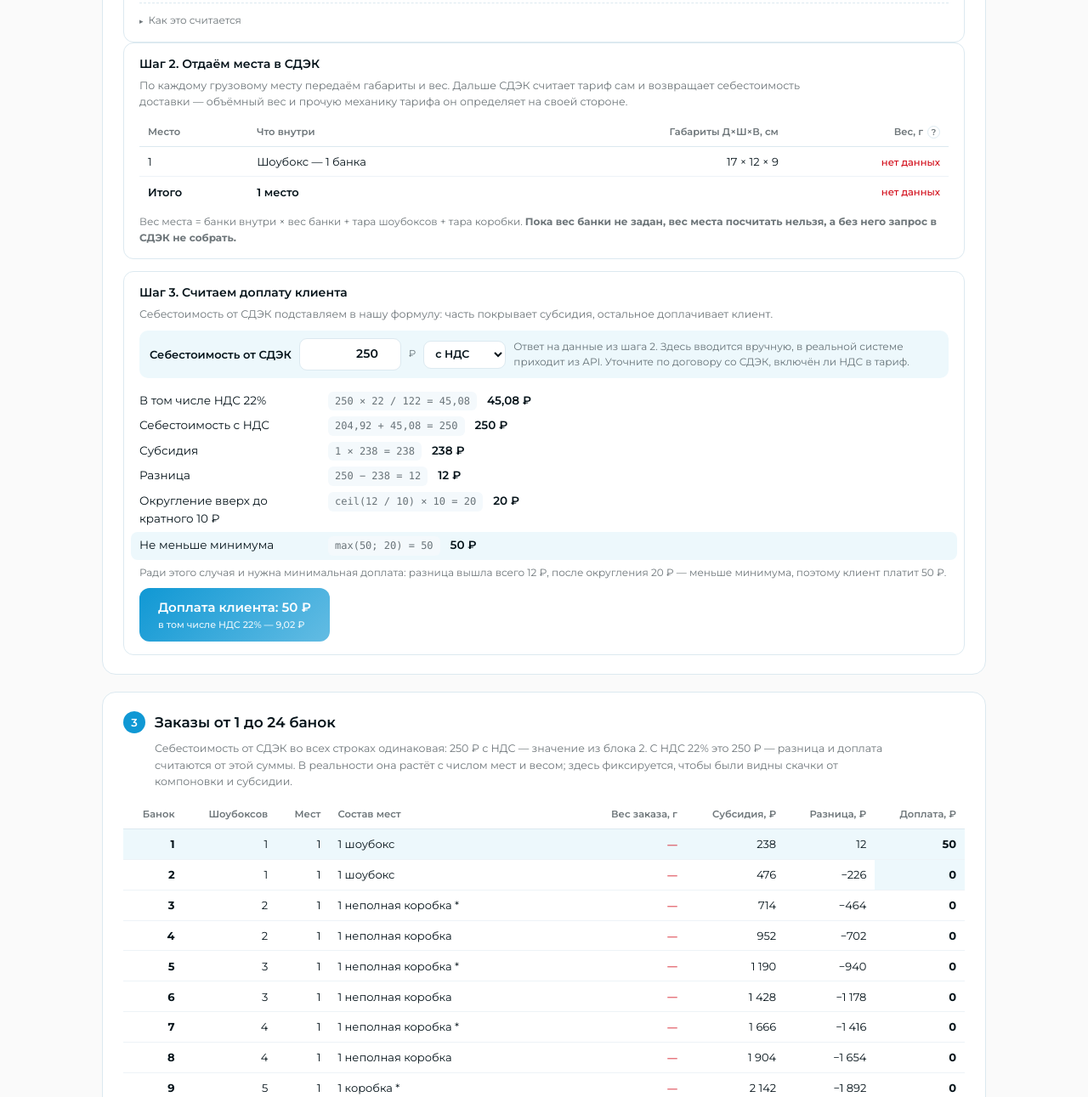
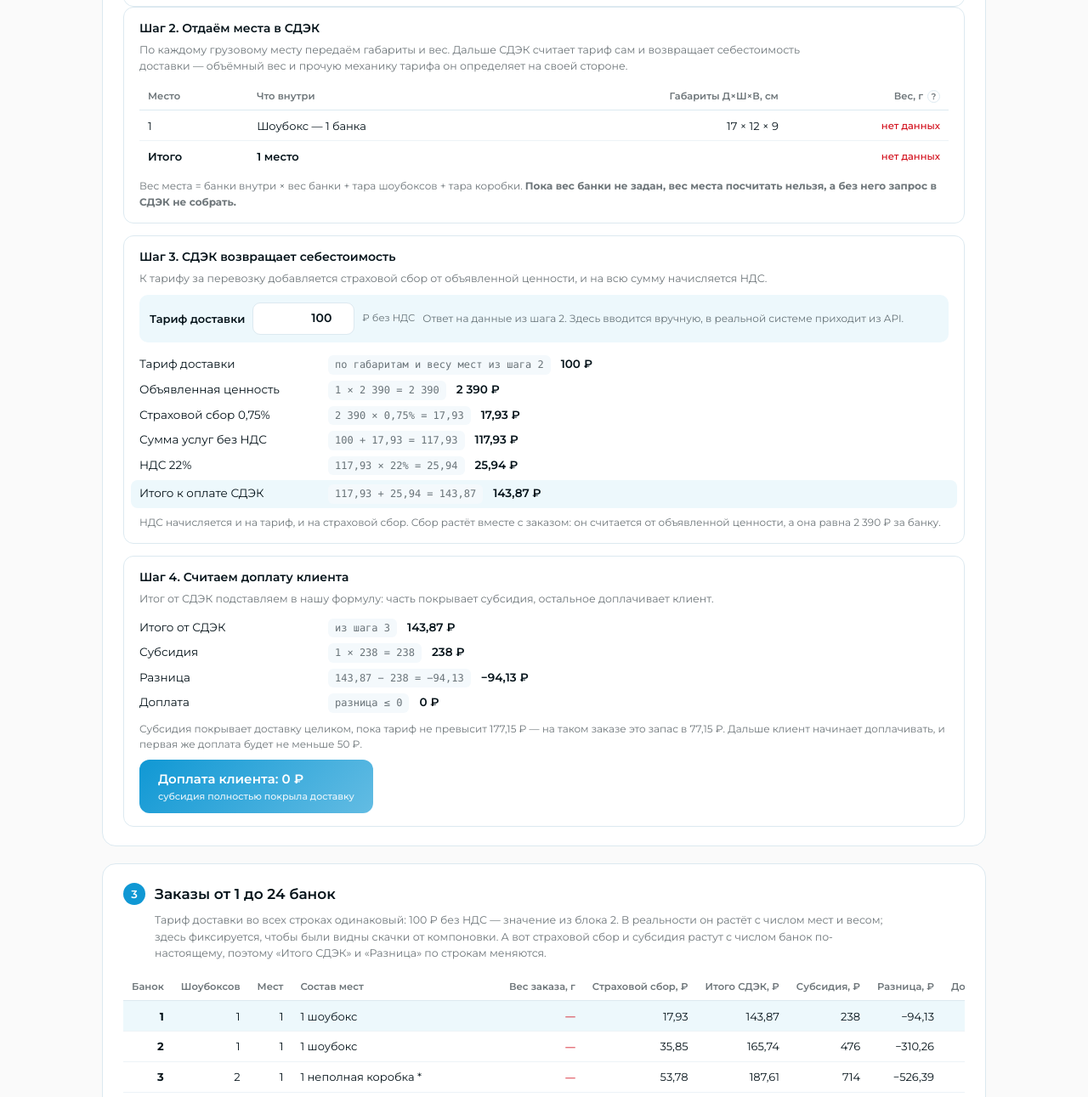
Before and after one commit to slnkt/packing-calc, a plain HTML site: page index.html in a window 1280 px wide. Shown: the part 1203-2494 px from the top of the page at 85% size. Drawn offline with Linux system fonts and the light colour scheme.

Commit message:
Себестоимость СДЭК: тариф + страховой сбор + НДС отдельным шагом, доплата вынесена в шаг 4
Co-Authored-By: Claude Fable 5 <noreply@anthropic.com>

```diff
--- a/index.html
+++ b/index.html
@@ -207,11 +207,24 @@ tr.total td{font-weight:600;border-top:1.5px solid var(--line);border-bottom:0}
       <div class="prow"><span class="plabel">Вес банки с продуктом<span class="tip" tabindex="0"><span aria-hidden="true">?</span><span class="tipbody">У каждого SKU вес свой. Здесь для простоты одно число на весь заказ, в реальной системе вес берётся по каждому SKU из заказа.</span></span></span>
         <span class="pctrl"><input id="p-jar" class="opt" type="number" inputmode="decimal" min="0" step="1" placeholder="нет данных"><span class="unit">г</span></span>
       </div>
-      <p class="note" style="margin:2px 0 0">У каждого SKU вес свой</p>
+      <p class="note" style="margin:2px 0 4px">У каждого SKU вес свой</p>
+      <div class="prow"><span class="plabel">Объявленная ценность<span class="tip" tabindex="0"><span aria-hidden="true">?</span><span class="tipbody">Стоимость банки, которую заявляем перевозчику. От неё СДЭК считает страховой сбор, поэтому сбор растёт вместе с суммой заказа.</span></span></span>
+        <span class="pctrl"><input id="p-jar-value" type="number" inputmode="decimal" min="0" step="1"><span class="unit">₽</span></span>
+      </div>
     </div>
 
     <div class="pgroup">
-      <h3>Доплата за доставку</h3>
+      <h3>Себестоимость СДЭК</h3>
+      <div class="prow"><span class="plabel">Страховой сбор<span class="tip" tabindex="0"><span aria-hidden="true">?</span><span class="tipbody">Процент от объявленной ценности заказа. Начисляется сверх тарифа доставки, до НДС.</span></span></span>
+        <span class="pctrl"><input id="p-insurance" type="number" inputmode="decimal" min="0" step="0.05"><span class="unit">%</span></span>
+      </div>
+      <div class="prow"><span class="plabel">Ставка НДС<span class="tip" tabindex="0"><span aria-hidden="true">?</span><span class="tipbody">Начисляется на всю сумму услуг СДЭК — и на тариф доставки, и на страховой сбор.</span></span></span>
+        <span class="pctrl"><input id="p-vat" type="number" inputmode="decimal" min="0" step="1"><span class="unit">%</span></span>
+      </div>
+    </div>
+
+    <div class="pgroup">
+      <h3>Доплата клиента</h3>
       <div class="prow"><span class="plabel">Субсидия на банку<span class="tip" tabindex="0"><span aria-hidden="true">?</span><span class="tipbody">Часть себестоимости доставки, которую компания берёт на себя, за каждую банку заказа. Остальное клиент доплачивает.</span></span></span>
         <span class="pctrl"><input id="p-subsidy" type="number" inputmode="decimal" min="0" step="1"><span class="unit">₽</span></span>
       </div>
@@ -220,9 +233,6 @@ tr.total td{font-weight:600;border-top:1.5px solid var(--line);border-bottom:0}
       </div>
       <div class="prow"><span class="plabel">Минимальная доплата</span>
         <span class="pctrl"><input id="p-min" type="number" inputmode="decimal" min="0" step="1"><span class="unit">₽</span></span>
-      </div>
-      <div class="prow"><span class="plabel">Ставка НДС<span class="tip" tabindex="0"><span aria-hidden="true">?</span><span class="tipbody">Клиент платит доплату с НДС, поэтому субсидия и доплата считаются в деньгах с НДС. Себестоимость от СДЭК приводится к той же базе: переключатель рядом с полем в шаге 3 говорит, пришла она с налогом или без.</span></span></span>
-        <span class="pctrl"><input id="p-vat" type="number" inputmode="decimal" min="0" step="1"><span class="unit">%</span></span>
       </div>
     </div>
   </div>
@@ -243,19 +253,21 @@ tr.total td{font-weight:600;border-top:1.5px solid var(--line);border-bottom:0}
     <div id="step12"></div>
 
     <div class="step">
-      <h3>Шаг 3. Считаем доплату клиента</h3>
-      <p class="lead">Себестоимость от СДЭК подставляем в нашу формулу: часть покрывает субсидия, остальное доплачивает клиент.</p>
+      <h3>Шаг 3. СДЭК возвращает себестоимость</h3>
+      <p class="lead">К тарифу за перевозку добавляется страховой сбор от объявленной ценности, и на всю сумму начисляется НДС.</p>
       <div class="cost-row">
-        <label for="in-cost">Себестоимость от СДЭК</label>
-        <input id="in-cost" type="number" inputmode="decimal" min="0" step="1" value="250">
-        <span class="unit">₽</span>
-        <select id="in-cost-vat" aria-label="Себестоимость от СДЭК приходит с НДС или без">
-          <option value="gross" selected>с НДС</option>
-          <option value="net">без НДС</option>
-        </select>
-        <span class="note">Ответ на данные из шага 2. Здесь вводится вручную, в реальной системе приходит из API. Уточните по договору со СДЭК, включён ли НДС в тариф.</span>
+        <label for="in-tariff">Тариф доставки</label>
+        <input id="in-tariff" type="number" inputmode="decimal" min="0" step="1" value="100">
+        <span class="unit">₽ без НДС</span>
+        <span class="note">Ответ на данные из шага 2. Здесь вводится вручную, в реальной системе приходит из API.</span>
       </div>
       <div id="step3-calc"></div>
+    </div>
+
+    <div class="step">
+      <h3>Шаг 4. Считаем доплату клиента</h3>
+      <p class="lead">Итог от СДЭК подставляем в нашу формулу: часть покрывает субсидия, остальное доплачивает клиент.</p>
+      <div id="step4-calc"></div>
     </div>
   </div>
 </section>
@@ -273,6 +285,8 @@ tr.total td{font-weight:600;border-top:1.5px solid var(--line);border-bottom:0}
           <th class="r">Мест</th>
           <th>Состав мест</th>
           <th class="r">Вес заказа, г</th>
+          <th class="r">Страховой сбор, ₽</th>
+          <th class="r">Итого СДЭК, ₽</th>
           <th class="r">Субсидия, ₽</th>
           <th class="r">Разница, ₽</th>
           <th class="r">Доплата, ₽</th>
@@ -307,10 +321,12 @@ const DEFAULTS = {
   boxL: 18, boxW: 13, boxH: 46, // коробка, см — стопка из 5 шоубоксов (9 × 5) плюс стенки
   boxTare: 300,                 // тара коробки, г
   jarWeight: null,              // банка с продуктом, г — нет данных; в реальной системе вес свой у каждого SKU
+  jarValue: 2390,               // объявленная ценность банки, ₽
+  insuranceRate: 0.75,          // страховой сбор, % от объявленной ценности
+  vatRate: 22,                  // ставка НДС, %
   subsidy: 238,                 // субсидия на банку, ₽
   roundStep: 10,                // шаг округления доплаты, ₽
-  minPay: 50,                   // минимальная доплата, ₽
-  vatRate: 22                   // ставка НДС, %
+  minPay: 50                    // минимальная доплата, ₽
 };
 
 // Сколько шоубоксов может ехать без транспортной коробки, отдельными
@@ -398,26 +414,39 @@ function computeOrder(jars, p) {
 
 /* ---- Шаг 3. Доплата ---- */
 
-// Клиент платит с НДС, поэтому и субсидия, и доплата считаются в деньгах
-// с НДС. Себестоимость от СДЭК приводится к той же базе: если она пришла
-// без НДС, налог начисляется сверху; если с НДС — выделяется изнутри.
-function computeMoney(jars, cost, p, costHasVat) {
-  const rate = p.vatRate / 100;
-  const costNet = costHasVat ? cost / (1 + rate) : cost;
-  const costGross = costHasVat ? cost : cost * (1 + rate);
-  const vatOnCost = costGross - costNet;
+const kop = v => Math.round(v * 100) / 100; // копейки: СДЭК считает по каждой строке
 
+// Что возвращает СДЭК: тариф за перевозку, страховой сбор от объявленной
+// ценности, и НДС на всю сумму услуг — и на тариф, и на сбор.
+function computeCost(jars, tariff, p) {
+  const declared = jars * p.jarValue;
+  const insurance = kop(declared * p.insuranceRate / 100);
+  const net = kop(tariff + insurance);          // сумма услуг без НДС
+  const vat = kop(net * p.vatRate / 100);
+  const gross = kop(net + vat);                 // итого к оплате
+  return { declared, insurance, net, vat, gross };
+}
+
+// Что считаем мы: сколько из итога СДЭК покрывает субсидия,
+// а сколько доплачивает клиент.
+function computeMoney(jars, gross, p) {
   const subsidy = jars * p.subsidy;
-  const diff = costGross - subsidy;
+  const diff = kop(gross - subsidy);
   let pay = 0, rounded = null;
   if (diff > 0) {
     // −1e-9 гасит хвосты плавающей точки, чтобы ровное значение не прыгало на шаг вверх
     rounded = p.roundStep > 0 ? Math.ceil((diff - 1e-9) / p.roundStep) * p.roundStep : diff;
     pay = Math.max(p.minPay, rounded);
   }
-  const vatInPay = pay * rate / (1 + rate); // НДС внутри доплаты, для чека
+  // НДС внутри доплаты — он уже сидит в цене, которую платит клиент
+  const vatInPay = kop(pay * p.vatRate / (100 + p.vatRate));
+  return { subsidy, diff, pay, rounded, vatInPay };
+}
 
-  return { rate, costNet, costGross, vatOnCost, subsidy, diff, pay, rounded, vatInPay };
+// Начиная с какого тарифа субсидия перестаёт покрывать доставку целиком
+function breakevenTariff(jars, p) {
+  const c = computeCost(jars, 0, p);
+  return kop(jars * p.subsidy / (1 + p.vatRate / 100) - c.insurance);
 }
 
 /* ================= Интерфейс ================= */
@@ -427,7 +456,8 @@ const $ = id => document.getElementById(id);
 const PARAM_FIELDS = {
   sbL: 'p-sb-l', sbW: 'p-sb-w', sbH: 'p-sb-h', sbTare: 'p-sb-tare', sbCap: 'p-sb-cap',
   boxCap: 'p-box-cap', boxL: 'p-box-l', boxW: 'p-box-w', boxH: 'p-box-h', boxTare: 'p-box-tare',
-  jarWeight: 'p-jar', subsidy: 'p-subsidy', roundStep: 'p-round', minPay: 'p-min', vatRate: 'p-vat'
+  jarWeight: 'p-jar', jarValue: 'p-jar-value', insuranceRate: 'p-insurance', vatRate: 'p-vat',
+  subsidy: 'p-subsidy', roundStep: 'p-round', minPay: 'p-min'
 };
 const OPTIONAL = new Set(['jarWeight']);       // может быть пустым: данных нет
 const INT_MIN1 = new Set(['sbCap', 'boxCap']); // целые, не меньше 1
@@ -579,32 +609,56 @@ function renderSteps12(jars, p) {
   return o;
 }
 
-/* ---- Шаг 3 ---- */
+/* ---- Шаг 3. Себестоимость СДЭК ---- */
 
-function renderStep3(jars, cost, p, costHasVat) {
+function renderStep3(jars, tariff, p) {
   const out = $('step3-calc');
 
   if (jars === null) {
     out.innerHTML = '<div class="msg">Введите количество банок в начале блока.</div>';
     return;
   }
-  if (cost === null) {
-    out.innerHTML = '<div class="msg">Введите себестоимость от СДЭК, чтобы посчитать доплату.</div>';
+  if (tariff === null) {
+    out.innerHTML = '<div class="msg">Введите тариф доставки, чтобы посчитать себестоимость.</div>';
     return;
   }
 
-  const m = computeMoney(jars, cost, p, costHasVat);
+  const c = computeCost(jars, tariff, p);
   let h = '';
-  if (p.vatRate > 0) {
-    h += costHasVat
-      ? `<div class="crow"><span class="lbl">В том числе НДС ${fmtRub(p.vatRate)}%</span><span class="formula">${fmtRub(cost)} × ${fmtRub(p.vatRate)} / ${fmtRub(100 + p.vatRate)} = ${fmtRub(m.vatOnCost)}</span><span class="val">${fmtRub(m.vatOnCost)} ₽</span></div>`
-      : `<div class="crow"><span class="lbl">НДС ${fmtRub(p.vatRate)}% сверху</span><span class="formula">${fmtRub(cost)} × ${fmtRub(p.vatRate)} / 100 = ${fmtRub(m.vatOnCost)}</span><span class="val">${fmtRub(m.vatOnCost)} ₽</span></div>`;
-    h += `<div class="crow"><span class="lbl">Себестоимость с НДС</span><span class="formula">${fmtRub(m.costNet)} + ${fmtRub(m.vatOnCost)} = ${fmtRub(m.costGross)}</span><span class="val">${fmtRub(m.costGross)} ₽</span></div>`;
+  h += `<div class="crow"><span class="lbl">Тариф доставки</span><span class="formula">по габаритам и весу мест из шага 2</span><span class="val">${fmtRub(tariff)} ₽</span></div>`;
+  h += `<div class="crow"><span class="lbl">Объявленная ценность</span><span class="formula">${jars} × ${fmtRub(p.jarValue)} = ${fmtRub(c.declared)}</span><span class="val">${fmtRub(c.declared)} ₽</span></div>`;
+  h += `<div class="crow"><span class="lbl">Страховой сбор ${fmtRub(p.insuranceRate)}%</span><span class="formula">${fmtRub(c.declared)} × ${fmtRub(p.insuranceRate)}% = ${fmtRub(c.insurance)}</span><span class="val">${fmtRub(c.insurance)} ₽</span></div>`;
+  h += `<div class="crow"><span class="lbl">Сумма услуг без НДС</span><span class="formula">${fmtRub(tariff)} + ${fmtRub(c.insurance)} = ${fmtRub(c.net)}</span><span class="val">${fmtRub(c.net)} ₽</span></div>`;
+  h += `<div class="crow"><span class="lbl">НДС ${fmtRub(p.vatRate)}%</span><span class="formula">${fmtRub(c.net)} × ${fmtRub(p.vatRate)}% = ${fmtRub(c.vat)}</span><span class="val">${fmtRub(c.vat)} ₽</span></div>`;
+  h += `<div class="crow hit"><span class="lbl">Итого к оплате СДЭК</span><span class="formula">${fmtRub(c.net)} + ${fmtRub(c.vat)} = ${fmtRub(c.gross)}</span><span class="val">${fmtRub(c.gross)} ₽</span></div>`;
+  h += `<p class="note" style="margin:8px 0 0">НДС начисляется и на тариф, и на страховой сбор. Сбор растёт вместе с заказом: он считается от объявленной ценности, а она равна ${fmtRub(p.jarValue)} ₽ за банку.</p>`;
+
+  out.innerHTML = h;
+}
+
+/* ---- Шаг 4. Доплата клиента ---- */
+
+function renderStep4(jars, tariff, p) {
+  const out = $('step4-calc');
+
+  if (jars === null || tariff === null) {
+    out.innerHTML = '<div class="msg">Заполните количество банок и тариф доставки.</div>';
+    return;
   }
+
+  const c = computeCost(jars, tariff, p);
+  const m = computeMoney(jars, c.gross, p);
+  let h = '';
+  h += `<div class="crow"><span class="lbl">Итого от СДЭК</span><span class="formula">из шага 3</span><span class="val">${fmtRub(c.gross)} ₽</span></div>`;
   h += `<div class="crow"><span class="lbl">Субсидия</span><span class="formula">${jars} × ${fmtRub(p.subsidy)} = ${fmtRub(m.subsidy)}</span><span class="val">${fmtRub(m.subsidy)} ₽</span></div>`;
-  h += `<div class="crow"><span class="lbl">Разница</span><span class="formula">${fmtRub(m.costGross)} − ${fmtRub(m.subsidy)} = ${fmtRub(m.diff)}</span><span class="val">${fmtRub(m.diff)} ₽</span></div>`;
+  h += `<div class="crow"><span class="lbl">Разница</span><span class="formula">${fmtRub(c.gross)} − ${fmtRub(m.subsidy)} = ${fmtRub(m.diff)}</span><span class="val">${fmtRub(m.diff)} ₽</span></div>`;
+
   if (m.diff <= 0) {
-    h += `<div class="crow"><span class="lbl">Доплата</span><span class="formula">разница ≤ 0</span><span class="val">0 ₽</span></div>`;
+    h += '<div class="crow"><span class="lbl">Доплата</span><span class="formula">разница ≤ 0</span><span class="val">0 ₽</span></div>';
+    const be = breakevenTariff(jars, p);
+    if (be > 0) {
+      h += `<p class="note" style="margin:6px 0 0">Субсидия покрывает доставку целиком, пока тариф не превысит ${fmtRub(be)} ₽ — на таком заказе это запас в ${fmtRub(kop(be - tariff))} ₽. Дальше клиент начинает доплачивать, и первая же доплата будет не меньше ${fmtRub(p.minPay)} ₽.</p>`;
+    }
   } else {
     h += `<div class="crow"><span class="lbl">Округление вверх до кратного ${fmtRub(p.roundStep)} ₽</span><span class="formula">ceil(${fmtRub(m.diff)} / ${fmtRub(p.roundStep)}) × ${fmtRub(p.roundStep)} = ${fmtRub(m.rounded)}</span><span class="val">${fmtRub(m.rounded)} ₽</span></div>`;
     const minWins = m.rounded < p.minPay;
@@ -613,14 +667,11 @@ function renderStep3(jars, cost, p, costHasVat) {
       h += `<p class="note" style="margin:6px 0 0">Ради этого случая и нужна минимальная доплата: разница вышла всего ${fmtRub(m.diff)} ₽, после округления ${fmtRub(m.rounded)} ₽ — меньше минимума, поэтому клиент платит ${fmtRub(p.minPay)} ₽.</p>`;
     }
   }
+
   h += `<div class="result-chip">Доплата клиента: ${fmtRub(m.pay)} ₽`;
-  if (m.pay === 0) {
-    h += '<small>субсидия полностью покрыла доставку</small>';
-  } else {
-    h += p.vatRate > 0
-      ? `<small>в том числе НДС ${fmtRub(p.vatRate)}% — ${fmtRub(m.vatInPay)} ₽</small>`
-      : `<small>субсидия ${fmtRub(m.subsidy)} ₽ покрыла часть себестоимости ${fmtRub(m.costGross)} ₽</small>`;
-  }
+  h += m.pay === 0
+    ? '<small>субсидия полностью покрыла доставку</small>'
+    : `<small>в том числе НДС ${fmtRub(p.vatRate)}% — ${fmtRub(m.vatInPay)} ₽</small>`;
   h += '</div>';
 
   out.innerHTML = h;
@@ -628,13 +679,14 @@ function renderStep3(jars, cost, p, costHasVat) {
 
 /* ---- Таблица 1–24 ---- */
 
-function renderTable(cost, p, selectedJars, costHasVat) {
+function renderTable(tariff, p, selectedJars) {
   const rows = [];
   let prev = null, prevPay = null, anyOddInBox = false;
 
   for (let n = 1; n <= 24; n++) {
     const o = computeOrder(n, p);
-    const m = cost === null ? null : computeMoney(n, cost, p, costHasVat);
+    const c = tariff === null ? null : computeCost(n, tariff, p);
+    const m = c === null ? null : computeMoney(n, c.gross, p);
 
     const jumpPlaces = prev !== null && o.placeCount !== prev.placeCount;
     const jumpPay = m !== null && prevPay !== null && prevPay > 0 && m.pay === 0;
@@ -649,8 +701,10 @@ function renderTable(cost, p, selectedJars, costHasVat) {
       `<td>${compositionShort(o, p)}${o.oddInBox ? ' *' : ''}</td>` +
       `<td class="r">${w}</td>` +
       (m === null
-        ? '<td class="r">—</td><td class="r">—</td><td class="r">—</td>'
-        : `<td class="r">${fmtRub(m.subsidy)}</td>` +
+        ? '<td class="r">—</td>'.repeat(5)
+        : `<td class="r">${fmtRub(c.insurance)}</td>` +
+          `<td class="r">${fmtRub(c.gross)}</td>` +
+          `<td class="r">${fmtRub(m.subsidy)}</td>` +
           `<td class="r">${fmtRub(m.diff)}</td>` +
           `<td class="r${jumpPay ? ' jump' : ''}"><b>${fmtRub(m.pay)}</b></td>`) +
       '</tr>');
@@ -661,15 +715,9 @@ function renderTable(cost, p, selectedJars, costHasVat) {
 
   $('big-tbody').innerHTML = rows.join('');
   $('tbl-foot').hidden = !anyOddInBox;
-  if (cost === null) {
-    $('tbl-note').textContent = 'Себестоимость от СДЭК не задана в блоке 2, поэтому денежные колонки пустые.';
-  } else {
-    const gross = computeMoney(1, cost, p, costHasVat).costGross;
-    const vatNote = p.vatRate > 0
-      ? ` С НДС ${fmtRub(p.vatRate)}% это ${fmtRub(gross)} ₽ — разница и доплата считаются от этой суммы.`
-      : '';
-    $('tbl-note').textContent = `Себестоимость от СДЭК во всех строках одинаковая: ${fmtRub(cost)} ₽ ${costHasVat ? 'с НДС' : 'без НДС'} — значение из блока 2.${vatNote} В реальности она растёт с числом мест и весом; здесь фиксируется, чтобы были видны скачки от компоновки и субсидии.`;
-  }
+  $('tbl-note').textContent = tariff === null
+    ? 'Тариф доставки не задан в блоке 2, поэтому денежные колонки пустые.'
+    : `Тариф доставки во всех строках одинаковый: ${fmtRub(tariff)} ₽ без НДС — значение из блока 2. В реальности он растёт с числом мест и весом; здесь фиксируется, чтобы были видны скачки от компоновки. А вот страховой сбор и субсидия растут с числом банок по-настоящему, поэтому «Итого СДЭК» и «Разница» по строкам меняются.`;
 }
 
 // Сходятся ли габариты коробки с её заявленной вместимостью.
@@ -705,13 +753,12 @@ function readJars() {
   const v = Number(raw);
   return isFinite(v) && v >= 1 && Number.isInteger(v) ? v : null;
 }
-function readCost() {
-  const raw = $('in-cost').value.trim();
+function readTariff() {
+  const raw = $('in-tariff').value.trim();
   if (raw === '') return null;
   const v = Number(raw.replace(',', '.'));
   return isFinite(v) && v >= 0 ? v : null;
 }
-const readCostHasVat = () => $('in-cost-vat').value === 'gross';
 
 /* ---- Главный цикл ---- */
 
@@ -724,18 +771,19 @@ function render() {
     const msg = '<div class="msg">Проверьте параметры в блоке 1: подсвеченные поля должны быть заполнены корректными числами.</div>';
     $('step12').innerHTML = `<div class="step">${msg}</div>`;
     $('step3-calc').innerHTML = msg;
-    $('big-tbody').innerHTML = `<tr><td colspan="8">${msg}</td></tr>`;
+    $('step4-calc').innerHTML = msg;
+    $('big-tbody').innerHTML = `<tr><td colspan="10">${msg}</td></tr>`;
     $('tbl-note').textContent = '';
     $('tbl-foot').hidden = true;
     return;
   }
 
   const jars = readJars();
-  const cost = readCost();
-  const costHasVat = readCostHasVat();
+  const tariff = readTariff();
   renderSteps12(jars, p);
-  renderStep3(jars, cost, p, costHasVat);
-  renderTable(cost, p, jars, costHasVat);
+  renderStep3(jars, tariff, p);
+  renderStep4(jars, tariff, p);
+  renderTable(tariff, p, jars);
 }
 
 function fillParamInputs() {
```
